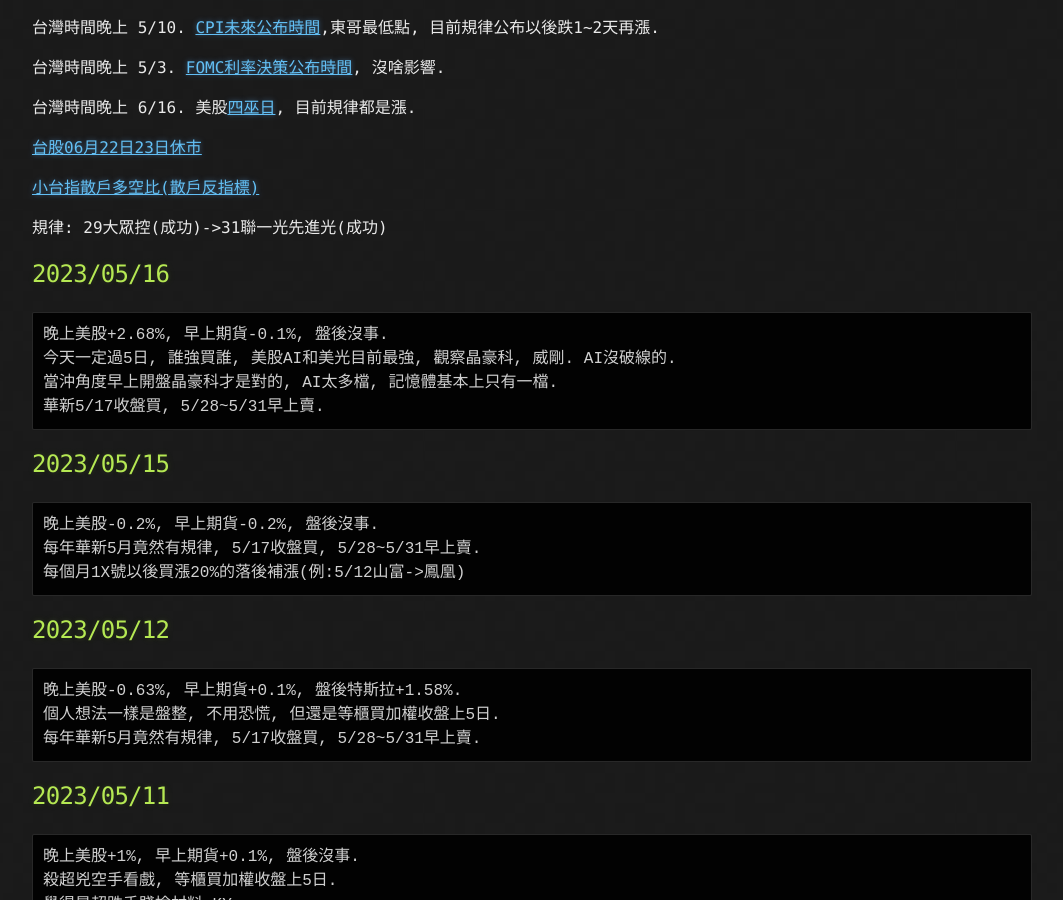
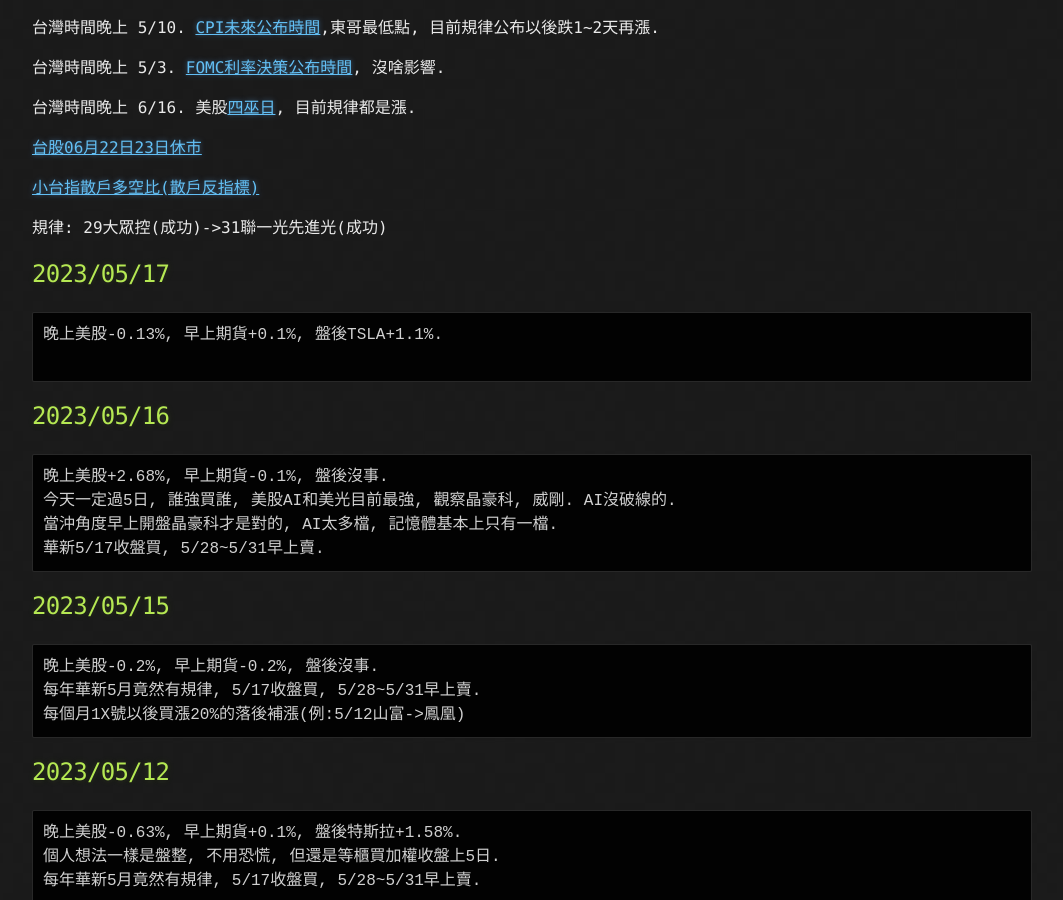
Before and after one commit to lepg5487/Stock_God, a Jekyll site: the page built from index.md, in a window 1280 px wide and 900 px high, scrolled down 322 px. Shown: the whole window, without its empty margins (108-1171 px from the left). Built offline with Jekyll 4.4.1, drawn with Linux system fonts in a browser that asks for light colours; our own code applies the rules of GitHub Pages for plain Markdown files.

Commit message:
Update index.md

````diff
--- a/index.md
+++ b/index.md
@@ -17,6 +17,12 @@
 [小台指散戶多空比(散戶反指標)](https://www.macromicro.me/charts/20069/tw-mtx-long-to-short-ratio-of-individual-player)
 
 規律: 29大眾控(成功)->31聯一光先進光(成功)
+
+## 2023/05/17
+```
+晚上美股-0.13%, 早上期貨+0.1%, 盤後TSLA+1.1%.
+
+```
 
 ## 2023/05/16
 ```
````
